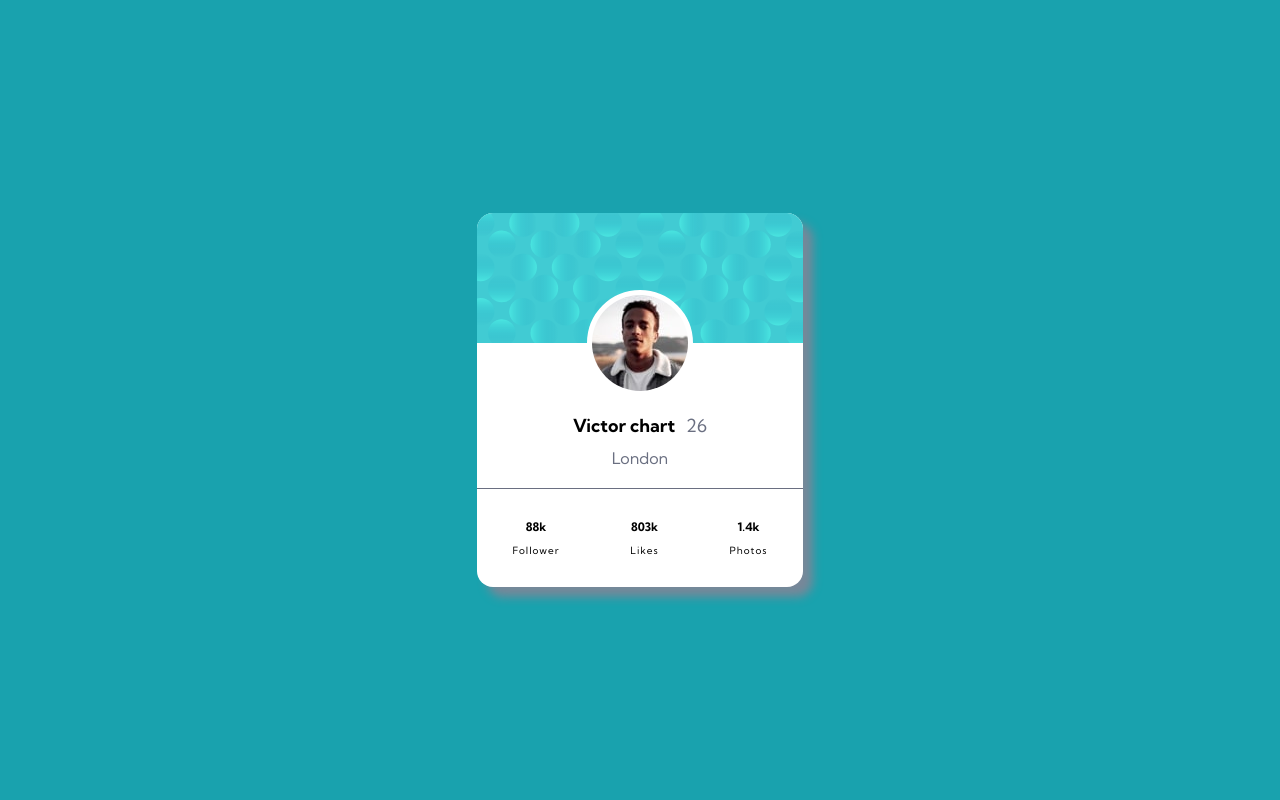
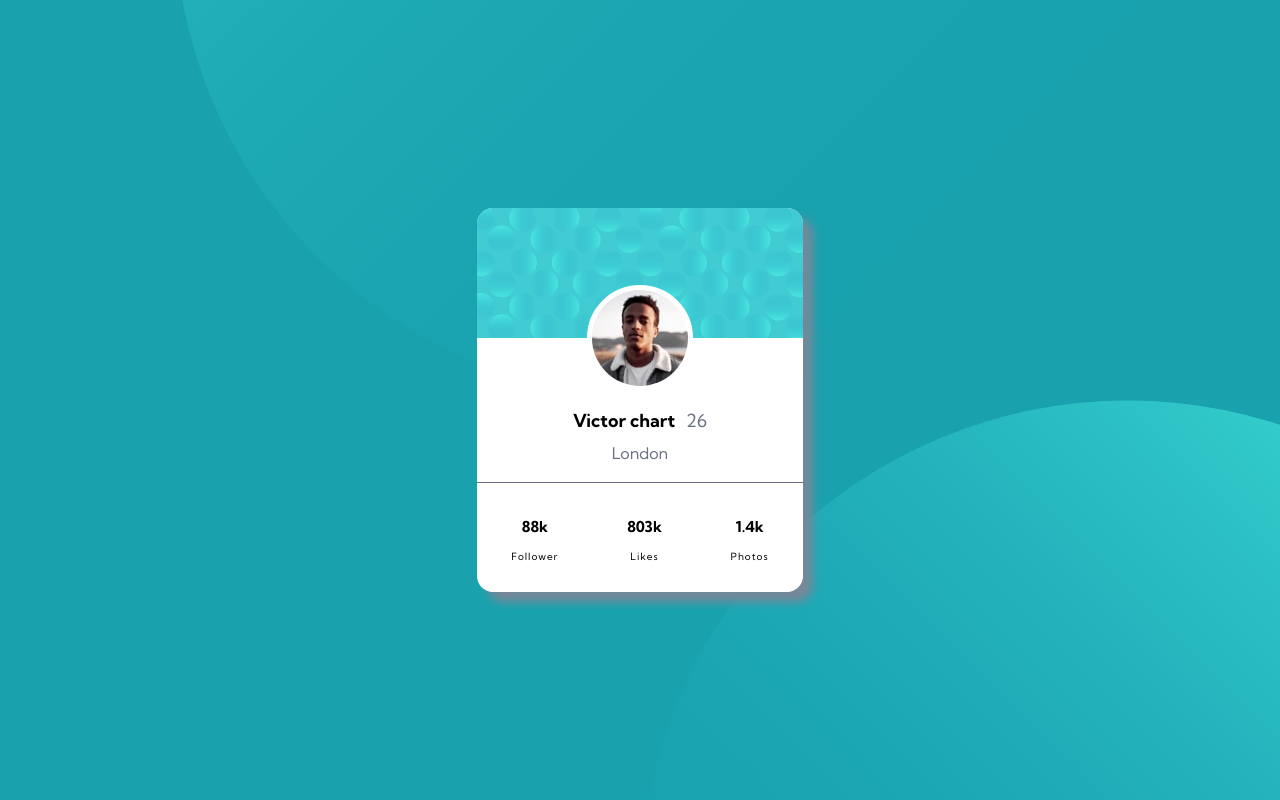
Before and after one commit to sebastian031093/MyfirstCard, a plain HTML site: page index.html in a window 1280 px wide. Drawn offline with nearby package versions, Linux system fonts and the light colour scheme.

Commit message:
version final mi primer card

```diff
--- a/index.html
+++ b/index.html
@@ -26,15 +26,15 @@
             </div>
             <footer class="Card-footer">
                 <div class="Card-footer-social">
-                    <h3>88k</h3>
+                    <h3 class="Card-footer-social-title">88k</h3>
                     <p>Follower</p>
                 </div>
                 <div class="Card-footer-social">
-                    <h3>803k</h3>
+                    <h3 class="Card-footer-social-title">803k</h3>
                     <p>Likes</p>
                 </div>
                 <div class="Card-footer-social">
-                    <h3>1.4k</h3>
+                    <h3 class="Card-footer-social-title">1.4k</h3>
                     <p>Photos</p>
                 </div>
             </footer>
--- a/style/style.scss
+++ b/style/style.scss
@@ -16,6 +16,9 @@ html {
 body{
     font-family: 'Kumbh Sans', sans-serif;
     background-color: $dark-cyan;
+    background-image: url('/images/bg-pattern-bottom.svg'), url(/images/bg-pattern-top.svg);
+    background-repeat: no-repeat;
+    background-position: right 10vw bottom 50vh, left 50vw top 50vh;
 }
 
 .flex{
@@ -78,9 +81,18 @@ body{
             margin-top: 2rem;
             margin-bottom: 2rem;
 
+
             p{
                 letter-spacing: 1px;
             }
+
+            &-title{
+                font-size: 1.5rem;
+                font-weight: bold;
+
+            }
+
+
         }
     }
 
```
Also changed, not shown: style/style.css, 1 other file.
